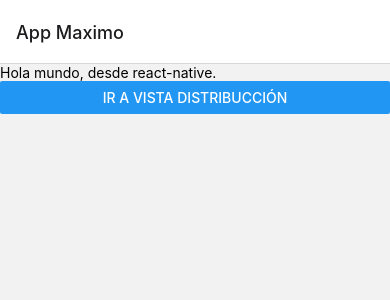
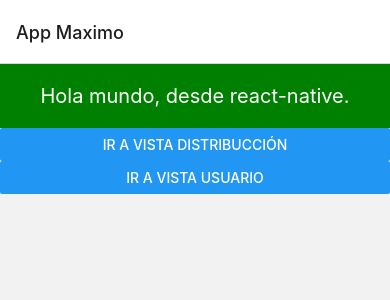
Before and after one commit to ProgrammerAuditore/app-react-native, a React Native app: screen /visPrincipal in a window 390 px wide. Shown: the top 300 px of the page. Built offline with nearby package versions, Linux system fonts and the light colour scheme.

Commit message:
*** agregado : Se agrego botones

```diff
--- a/vistas/visDistribucion.js
+++ b/vistas/visDistribucion.js
@@ -1,11 +1,19 @@
-import { StyleSheet, Text, View } from 'react-native'
+import { Button, StyleSheet, Text, View } from 'react-native'
 import React from 'react'
+import { ScrollView } from 'react-native-gesture-handler'
 
 const visDistribucion = (props) => {
   return (
+    <ScrollView>
     <View>
-      <Text>visDistribucion</Text>
+      <Text>vistListaUsuario</Text>
     </View>
+    <View>
+        <Button
+        title="Volver"
+        onPress={() => props.navigation.navigate('visPrincipal')} />
+      </View>
+    </ScrollView>
   )
 }
 
--- a/vistas/visPrincipal.js
+++ b/vistas/visPrincipal.js
@@ -6,12 +6,17 @@ const visPrincipal = (props) => {
   return (
     <ScrollView>
       <View style={styles.container}>
-      <Text>Hola mundo, desde react-native.</Text>
+      <Text style={styles.innerText}>Hola mundo, desde react-native.</Text>
       </View>
       <View>
         <Button
         title="Ir a vista distribucción"
         onPress={() => props.navigation.navigate('visDistribucion')} />
+      </View>
+      <View>
+        <Button
+        title="Ir a vista usuario"
+        onPress={() => props.navigation.navigate('vistListaUsuario')} />
       </View>
     </ScrollView>
   );
@@ -20,5 +25,16 @@ const visPrincipal = (props) => {
 export default visPrincipal;
 
 const styles = StyleSheet.create({
-
+  container: {
+    flex: 1,
+    backgroundColor: 'green',
+    padding: 20,
+    color: 'red'
+  },
+  innerText: {
+    color: 'white',
+    fontSize: 20,
+    alignContent: 'center',
+    textAlign: 'center',
+  }
 });
--- a/vistas/vistListaUsuario.js
+++ b/vistas/vistListaUsuario.js
@@ -1,14 +1,24 @@
-import { StyleSheet, Text, View } from 'react-native'
-import React from 'react'
+import { StyleSheet, Text, View, Button} from 'react-native';
+import React from 'react';
+import { ScrollView } from 'react-native-gesture-handler';
 
-const vistListaUsuario = () => {
+const vistListaUsuario = (props) => {
   return (
+    <ScrollView>
     <View>
       <Text>vistListaUsuario</Text>
     </View>
+    <View>
+        <Button
+        title="Volver"
+        onPress={() => props.navigation.navigate('visPrincipal')} />
+      </View>
+    </ScrollView>
   )
 }
 
-export default vistListaUsuario
+export default vistListaUsuario;
 
-const styles = StyleSheet.create({})
+const styles = StyleSheet.create({
+
+});
```
